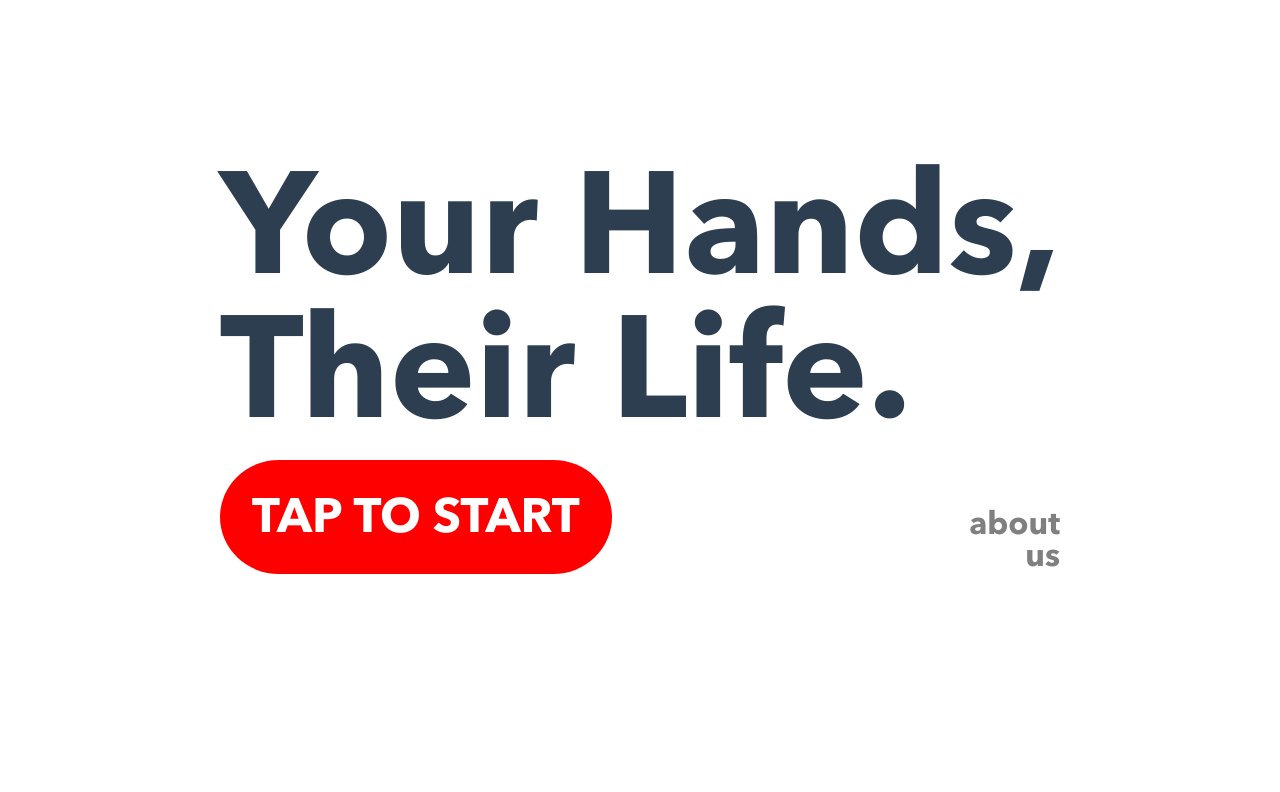
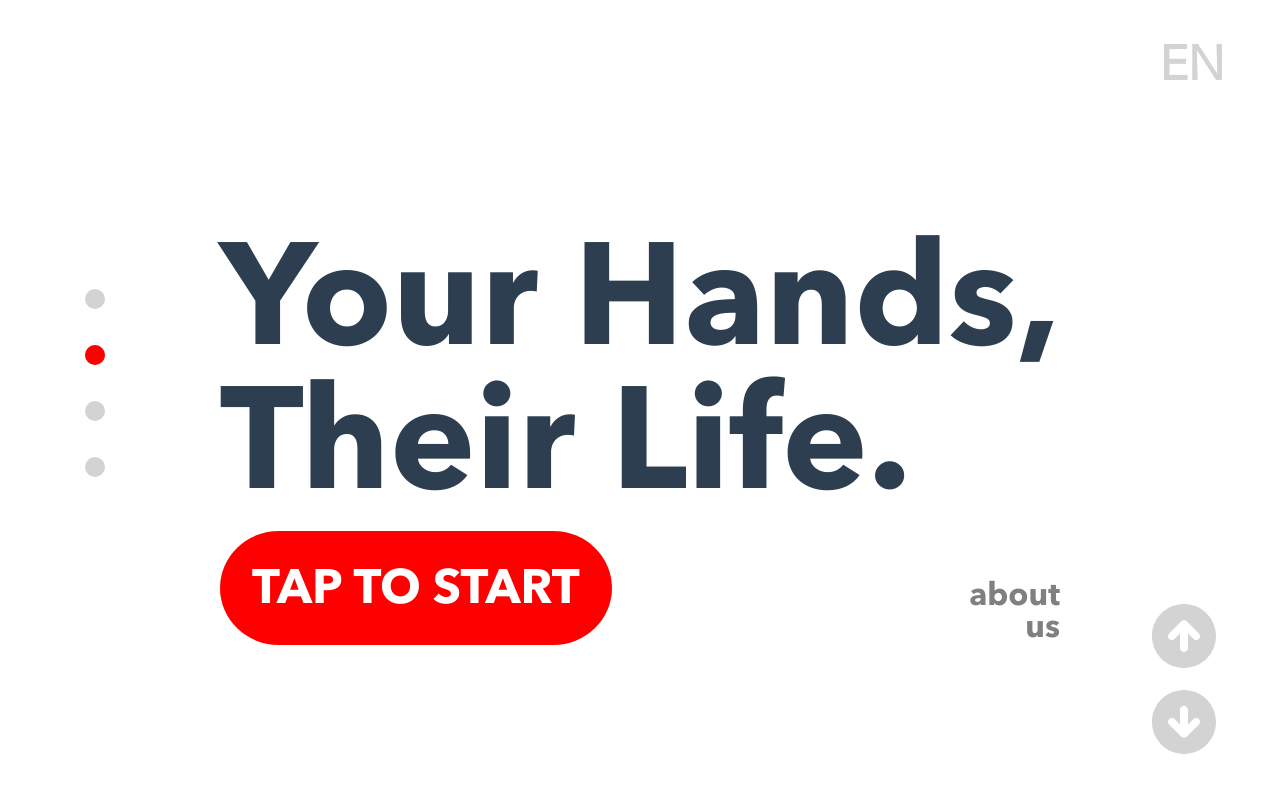
Before and after one commit to ad2969/kiosk-interface, a Vue app: page / in a window 1280 px wide. Shown: the top 792 px of the page. Built offline with nearby package versions, Linux system fonts and the light colour scheme; the HTML template or start-up script is replaced by a standard one.

Commit message:
add navbar

```diff
--- a/package.json
+++ b/package.json
@@ -38,7 +38,9 @@
       "plugin:vue/essential",
       "eslint:recommended"
     ],
-    "rules": {},
+    "rules": {
+      "no-console": "off"
+    },
     "parserOptions": {
       "parser": "babel-eslint"
     }
--- a/src/App.vue
+++ b/src/App.vue
@@ -1,13 +1,21 @@
 <template>
   <div id="app">
+    <LeftNavBar/>
     <router-view></router-view>
+    <RightNavBar/>
   </div>
 </template>
 
 <script>
+import RightNavBar from '@/components/RightNavBar'
+import LeftNavBar from '@/components/LeftNavBar'
 
 export default {
   name: 'app',
+  components: {
+    RightNavBar,
+    LeftNavBar
+  }
 }
 </script>
 
@@ -79,6 +87,9 @@ export default {
   -moz-osx-font-smoothing: grayscale;
   text-align: center;
   color: #2c3e50;
-  margin-top: 60px;
+  height: 95vh;
+  user-select: none;
 }
+
+
 </style>
--- /dev/null
+++ b/src/components/Arrow.vue
@@ -0,0 +1,37 @@
+<template>
+  <div class="arrow">
+    <svg :style="direction" width="4rem" height="4rem" viewBox="0 0 115 115" fill="none" xmlns="http://www.w3.org/2000/svg">
+      <path d="M57.5 -6.94371e-06C25.7492 -7.32234e-06 1.06435e-06 25.7456 6.85681e-07 57.5C3.07013e-07 89.2544 25.7456 115 57.5 115C89.2544 115 115 89.2544 115 57.5C115 25.7456 89.2508 -6.56509e-06 57.5 -6.94371e-06ZM84.295 62.7648C81.6141 65.4458 77.2764 65.4458 74.5955 62.7648L64.6839 52.7275L64.6839 79.2853C64.6839 83.1342 61.5681 86.25 57.7228 86.25L57.2736 86.25C53.4283 86.25 50.3125 83.1342 50.3125 79.2853L50.3125 52.8245L40.4872 62.7648C37.8062 65.4458 33.4686 65.4458 30.7877 62.7648C28.1211 60.0552 28.1067 55.6744 30.7877 52.9647L52.7023 30.8416C55.3689 28.1606 59.7209 28.1606 62.3983 30.8416L84.2986 52.9647C86.9759 55.6744 86.9759 60.0552 84.295 62.7648Z"
+      :fill="color" />
+    </svg>
+  </div>
+</template>
+<script>
+export default {
+  name: 'Arrow',
+  props: {
+    color: String,
+    down: Boolean
+  },
+  computed: {
+    direction: function() {
+      var styleObj;
+      if(this.down) styleObj = { transform: "scaleY(-1)" };
+      else styleObj = { transform: "scaleY(1)" }
+      return styleObj;
+    }
+  }
+}
+</script>
+<style>
+.arrow {
+  margin-left: 3rem;
+  margin-top: 1rem;
+  transition: all 0.2s;
+  cursor: pointer;
+}
+.arrow:hover {
+  transform: scale(1.1);
+  transition: all 0.2s;
+}
+</style>
--- a/src/components/Landing.vue
+++ b/src/components/Landing.vue
@@ -21,7 +21,8 @@ export default {
   flex-direction: column;
   justify-content: center;
   align-items: center;
-  user-select: none;
+  width: 100%;
+  height: 100%;
 }
 
 .title {
--- /dev/null
+++ b/src/components/LeftNavBar.vue
@@ -0,0 +1,101 @@
+<template>
+  <div class="container">
+    <div class="navigator">
+      <div class="a">
+        <span :class="navClass(0)" @click="navigate(0)"></span>
+      </div>
+      <div class="a">
+        <span :class="navClass(1)" @click="navigate(1)"></span>
+      </div>
+      <div class="a">
+        <span :class="navClass(2)" @click="navigate(2)"></span>
+      </div>
+      <div class="a">
+        <span :class="navClass(3)" @click="navigate(3)"></span>
+      </div>
+    </div>
+  </div>
+</template>
+
+<script>
+export default {
+  name: 'LeftNavBar',
+  data() {
+    return {
+      page: 1
+    }
+  },
+  computed: {
+  },
+  methods: {
+    navigate: function(id) {
+      this.page = id;
+      console.log("changing page to ", id);
+    },
+    navClass: function(id) {
+      return this.page === id ? "navbutton navbutton--current" : "navbutton";
+    }
+  }
+}
+</script>
+
+<!-- Add "scoped" attribute to limit CSS to this component only -->
+<style scoped>
+.container {
+  height: 95vh;
+  width: 9rem;
+  position: absolute;
+  left: 0;
+  top: 0;
+}
+.a {
+  height: 2.5rem;
+  width: 2.5rem;
+  padding-top: 0.5rem;
+  padding-bottom: 0.5rem;
+}
+
+.navigator {
+  width: 2.5rem;
+  position: absolute;
+  top: 50%;
+  left: 50%;
+  transform: translate(-50%, -50%);
+
+}
+
+.navbutton {
+  background: lightgrey;
+  border-radius: 50%;
+  cursor: pointer;
+  height: 2.5rem;
+  margin: 0.2rem;
+  overflow: hidden;
+  transform: scale3d(0.5, 0.5, 1);
+  transition: transform 0.5s ease;
+  width: 2.5rem;
+  position: absolute;
+}
+.navbutton::before {
+  background: red;
+  content: '';
+  height: 100%;
+  left: 0;
+  position: absolute;
+  top: 0;
+  transform: translate3d(0, 100%, 0);
+  transition: all 0.5s cubic-bezier(0.2, 1, 0.3, 1);
+  width: 100%;
+}
+
+
+.navbutton:not(.navbutton--current):focus,
+.navbutton:not(.navbutton--current):hover {
+  transform: scale3d(1, 1, 1);
+}
+
+.navbutton--current::before {
+  transform: translate3d(0, 0, 0);
+}
+
+</style>
--- /dev/null
+++ b/src/components/RightNavBar.vue
@@ -0,0 +1,49 @@
+<template>
+  <div class="container">
+    <h1 class="language">EN</h1>
+    <div class="arrows">
+      <Arrow color="lightgrey" :down="false" />
+      <Arrow color="lightgrey" :down="true" />
+    </div>
+  </div>
+</template>
+
+<script>
+import Arrow from './Arrow.vue'
+
+export default {
+  name: 'RightNavBar',
+  components: {
+    Arrow
+  }
+}
+</script>
+
+<!-- Add "scoped" attribute to limit CSS to this component only -->
+<style scoped>
+.container {
+  height: 95vh;
+  width: 11rem;
+  position: absolute;
+  right: 0;
+  top: 0;
+}
+
+.language {
+  color: lightgrey;
+  font-size: 3rem;
+  transition: all 0.2s;
+  cursor: pointer;
+}
+.language:hover {
+  color: black;
+  transition: all 0.2s;
+  cursor: pointer;
+}
+
+.arrows {
+  bottom: 0;
+  position: absolute;
+}
+
+</style>
--- a/src/components/Tutorial.vue
+++ b/src/components/Tutorial.vue
@@ -13,8 +13,8 @@ export default {
 
 <!-- Add "scoped" attribute to limit CSS to this component only -->
 <style scoped>
-  h2 {
-    cursor: pointer;
-  }
+h2 {
+  cursor: pointer;
+}
 
 </style>
```
